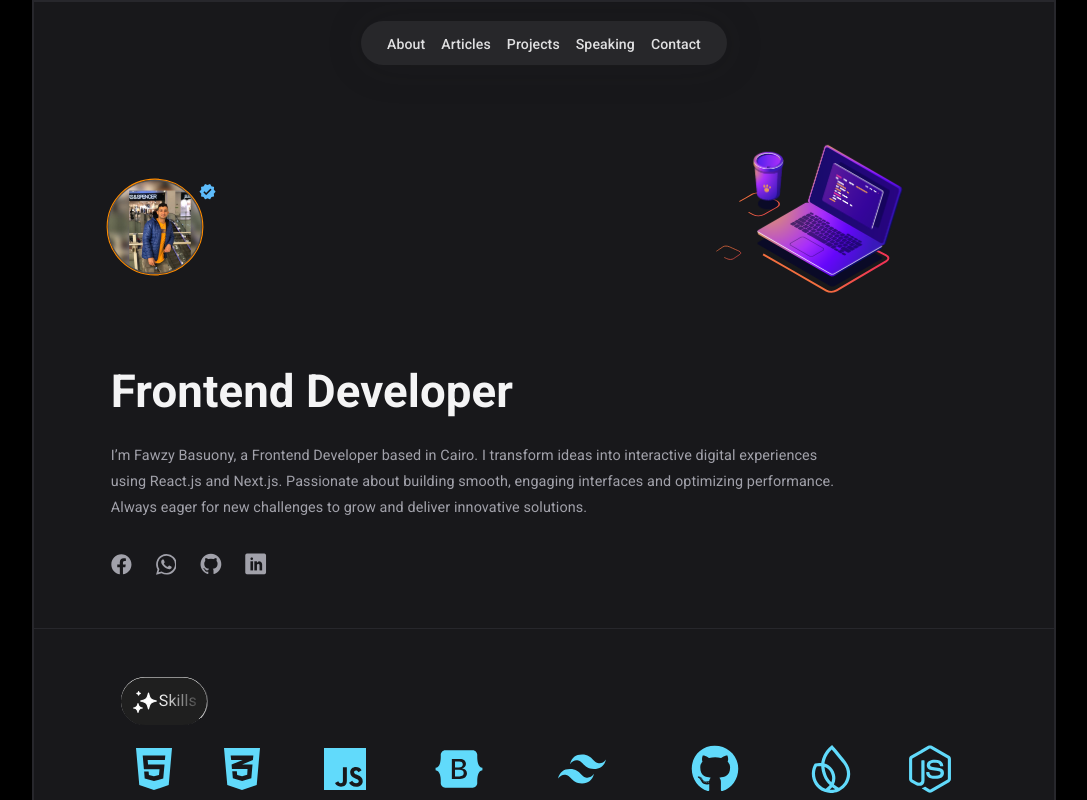
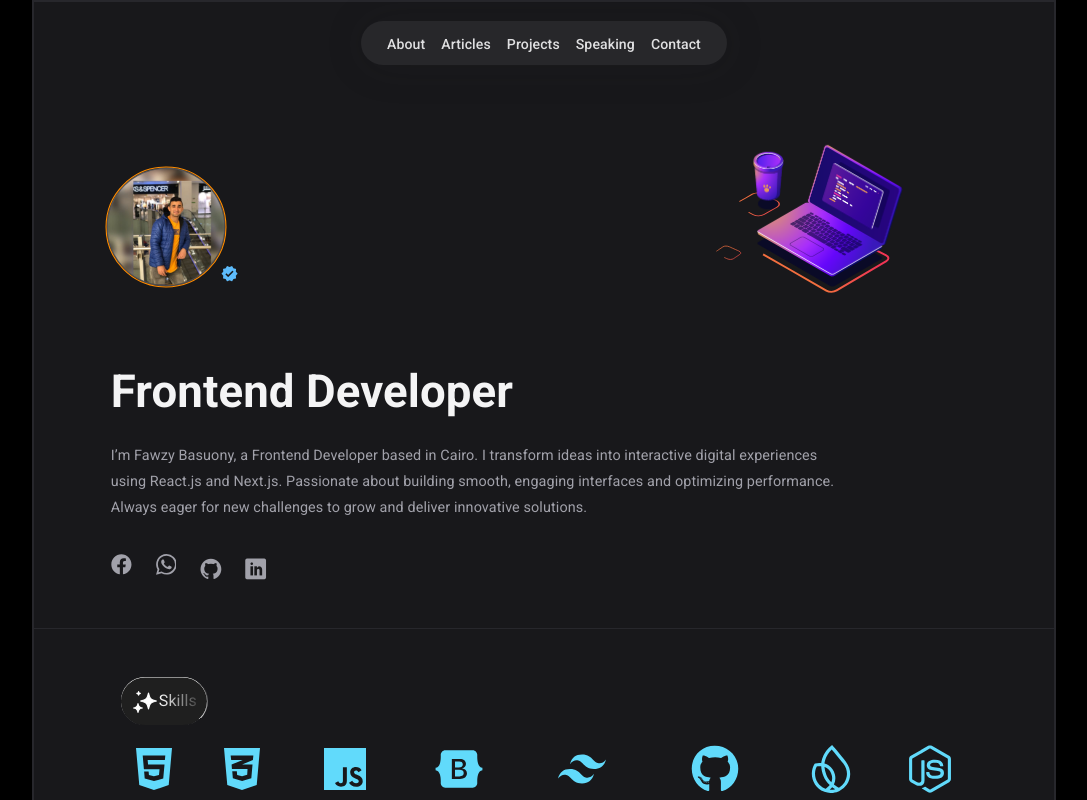
Before and after one commit to Fawzybasuony/Portfolio, a React (Vite) app: page / in a window 1280 px wide. Shown: the top 800 px of the page, without its empty margins (96-1183 px from the left). Built offline with nearby package versions, Linux system fonts and the light colour scheme.

Commit message:
fix contact

```diff
--- a/src/components/contact/Contact.jsx
+++ b/src/components/contact/Contact.jsx
@@ -1,12 +1,13 @@
 import "./contact.css";
-import { useForm, ValidationError } from "@formspree/react";
+import { useForm, ValidationError } from '@formspree/react';
 import Lottie from "lottie-react";
 import doneAnimation from "../../animation/done.json";
 import contactAnimation from "../../animation/contact.json";
 
 const Contact = () => {
 
-  const [state, handleSubmit] = useForm("your-fawzybb123@gmail.com-here");
+  const [state, handleSubmit] = useForm("movjvbzo");
+
   return (
     <section className="contact-us">
       <h1 className="title">
@@ -19,7 +20,7 @@ const Contact = () => {
       </p>
 
       <div style={{ justifyContent: "space-between" }} className="flex">
-        <form onSubmit={handleSubmit} className="">
+        <form   onSubmit={handleSubmit} className="">
           <div className="flex">
             <label htmlFor="email">Email Address:</label>
             <input
--- a/src/components/hero/hero.css
+++ b/src/components/hero/hero.css
@@ -30,7 +30,7 @@ section.hero .icon-verified {
 }
 
 section.hero .avatar {
-  width: 88px;
+  width: 110px;
   border-radius: 50%;
   border: 1px solid darkorange;
   padding: 1px;
@@ -67,7 +67,7 @@ section.hero .all-icons .icon:hover {
 
 .flexx {
   display: flex;
-  /* align-items: flex-end; */
+  align-items: flex-end;
 }
 
 
```
